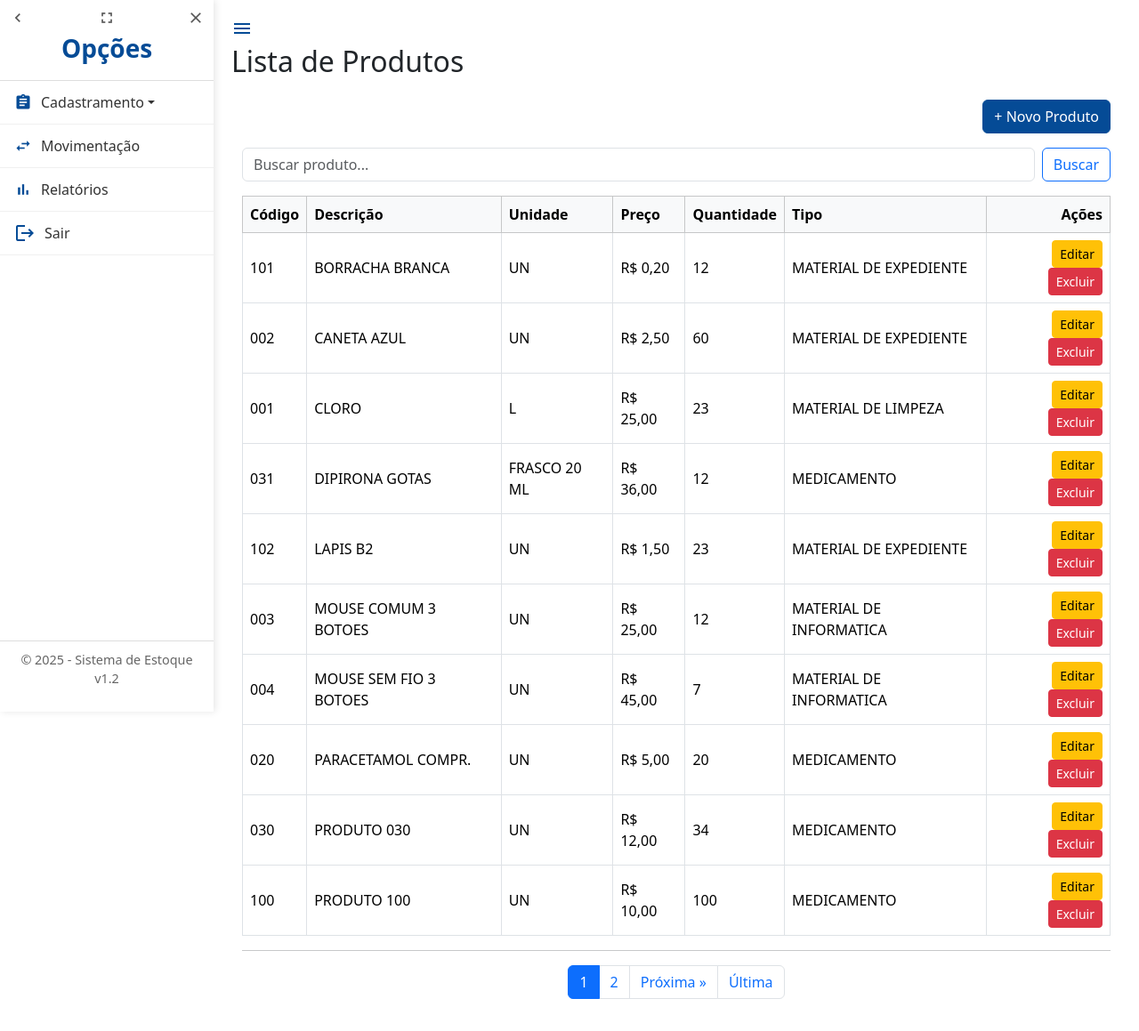
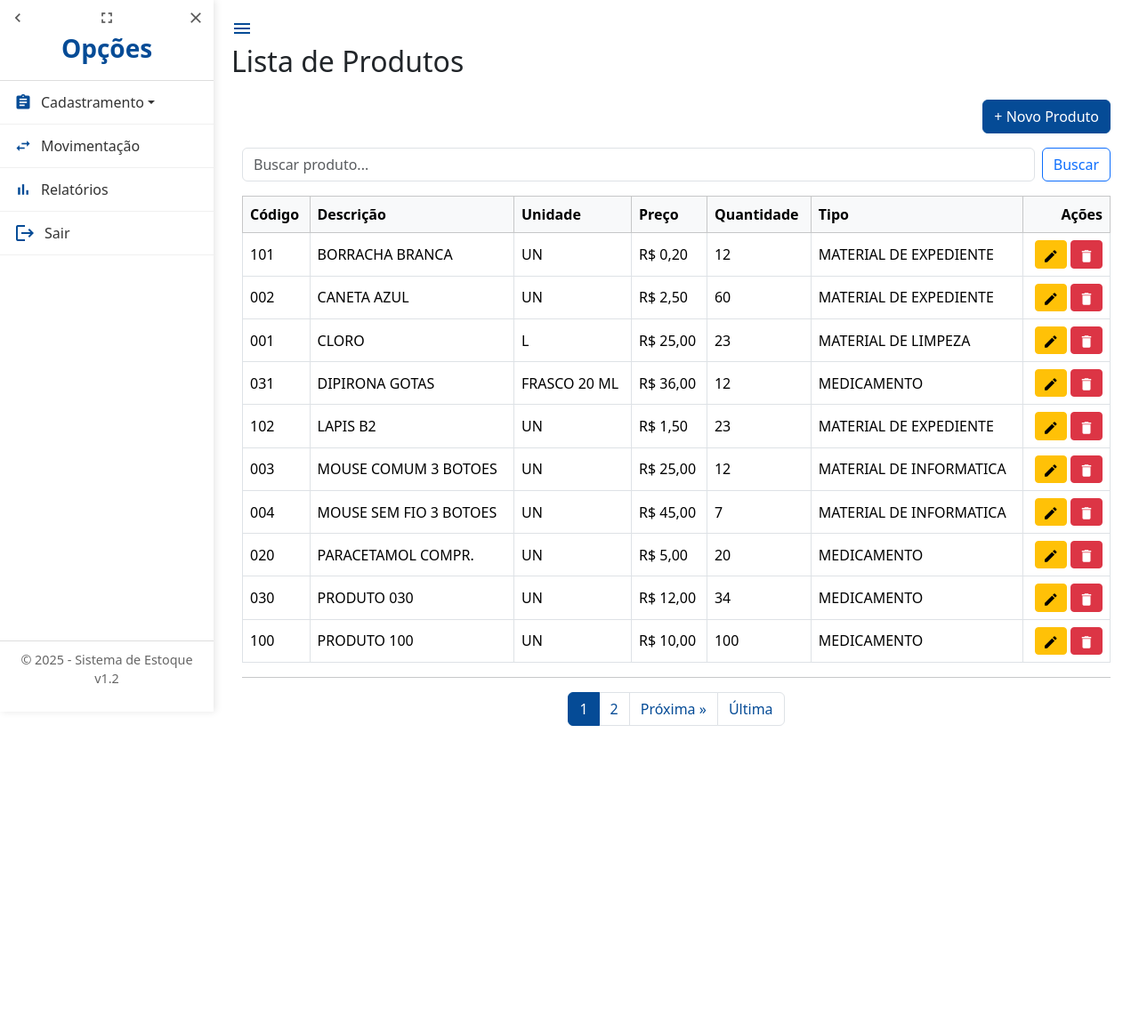
Before and after one commit to evdias2005/estoque, a Django app: page / in a window 1280 px wide. Shown: the whole page at 89% size. After the commit the page ends 816 px from the top, so only its background shows below. Run offline with Django 5.2, Linux system fonts and the light colour scheme; a user stored in the database is signed in; data comes from the database, SQL or seed files in the repository; both versions use the stored data as it was after the commit; some libraries are stand-ins or nearby versions.

Commit message:
Troca nos botões de edição/exclusão de itens em produtos e troca da cor da paginação.

```diff
--- a/static/css/style.css
+++ b/static/css/style.css
@@ -184,3 +184,64 @@
     margin-right: 10px;
     color: #054b96;
 }
+
+/* Adicione ao seu arquivo CSS */
+.btn .material-icons {
+    font-size: 18px; /* Ajuste o tamanho se necessário */
+    vertical-align: middle; /* Alinha o ícone verticalmente no centro */
+    line-height: 1; /* Garante que a altura da linha não afete o alinhamento */
+}
+
+
+/* ========================================== */
+/*      CSS para Personalizar a Paginação     */
+/* ========================================== */
+
+/*
+  1. Cor do item ATIVO (o número da página atual).
+  Aqui mudamos o fundo azul padrão para o seu azul personalizado.
+*/
+.pagination .page-item.active .page-link {
+    background-color: #054b96; /* Sua cor principal */
+    border-color: #054b96;     /* Cor da borda correspondente */
+    color: white;              /* Garante que o número fique branco e legível */
+}
+
+/*
+  2. Cor dos links de paginação (números, "Anterior", "Próxima").
+  Aqui mudamos a cor do texto dos links para o seu azul.
+*/
+.pagination .page-link {
+    color: #054b96; /* Cor do texto dos links */
+}
+
+/*
+  3. Efeito HOVER (quando o mouse passa por cima).
+  Isso faz com que o fundo mude para o seu azul quando o usuário passa o mouse,
+  criando uma experiência consistente.
+*/
+.pagination .page-link:hover {
+    background-color: #f1f1f1; /* Um cinza claro para o hover, como no seu menu */
+    color: #054b96;            /* Mantém a cor do texto no hover */
+    border-color: #dee2e6;     /* Mantém a borda padrão do Bootstrap */
+}
+
+/*
+  4. Cor do link do item ATIVO no hover (opcional, mas recomendado).
+  Isso evita que o item ativo mude de cor ao passar o mouse,
+  pois ele já está destacado.
+*/
+.pagination .page-item.active .page-link:hover {
+    background-color: #054b96;
+    border-color: #054b96;
+}
+
+/*
+  5. Cor dos itens desativados (ex: "Anterior" na primeira página).
+  Deixa os links desativados com uma cor mais suave.
+*/
+.pagination .page-item.disabled .page-link {
+    color: #6c757d;
+    background-color: #fff;
+    border-color: #dee2e6;
+}
--- a/templates/produto_list.html
+++ b/templates/produto_list.html
@@ -43,8 +43,12 @@
                         <td>{{ produto.quantidade_estoque }}</td>
                         <td>{{ produto.tipo_produto.nome }}</td>
                         <td class="text-end">
-                            <a href="{% url 'produto_update' produto.pk %}" class="btn btn-sm btn-warning">Editar</a>
-                            <a href="{% url 'produto_delete' produto.pk %}" class="btn btn-sm btn-danger">Excluir</a>
+                            <a href="{% url 'produto_update' produto.pk %}" class="btn btn-sm btn-warning" title="Editar">
+                                <span class="material-icons">edit</span> <!-- Ícone de Edição -->
+                            </a>
+                            <a href="{% url 'produto_delete' produto.pk %}" class="btn btn-sm btn-danger" title="Excluir">
+                                <span class="material-icons">delete</span> <!-- Ícone de Exclusão -->
+                            </a>
                         </td>
                     </tr>
                 {% empty %}
```
Also changed, not shown: db.sqlite3, 1 other file.
